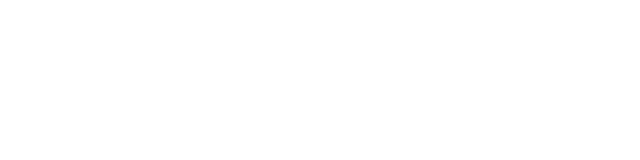
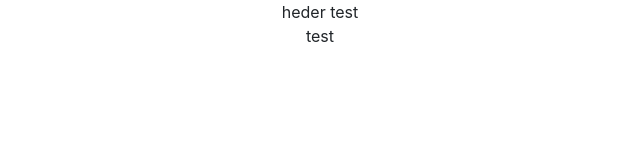
Before and after one commit to dansilvaUT/C5-Concrete, a React (Create React App) app: page / in a window 1280 px wide. Shown: the top 160 px of the page, without its empty margins (320-960 px from the left). Built offline with nearby package versions, Linux system fonts and the light colour scheme.

Commit message:
container

```diff
--- a/src/App.js
+++ b/src/App.js
@@ -1,11 +1,13 @@
 import './App.css';
 import Header from './Components/Header/Header';
+import About from './Components/About/About';
 import 'bootstrap/dist/css/bootstrap.min.css';
 
 function App() {
   return (
     <div className="App">
       <Header />
+      <About />
     </div>
   );
 }
--- a/src/Components/About/About.js
+++ b/src/Components/About/About.js
@@ -0,0 +1,11 @@
+import Container from 'react-bootstrap/Container';
+
+const About = () => {
+    return (
+        <Container fluid>
+        test
+      </Container>
+    )
+}
+
+export default About;
--- a/src/Components/Header/Header.js
+++ b/src/Components/Header/Header.js
@@ -3,6 +3,7 @@
 const Header = () => {
     return (
         <header>
+            heder test
             <Nav />
         </header>
     )
```
